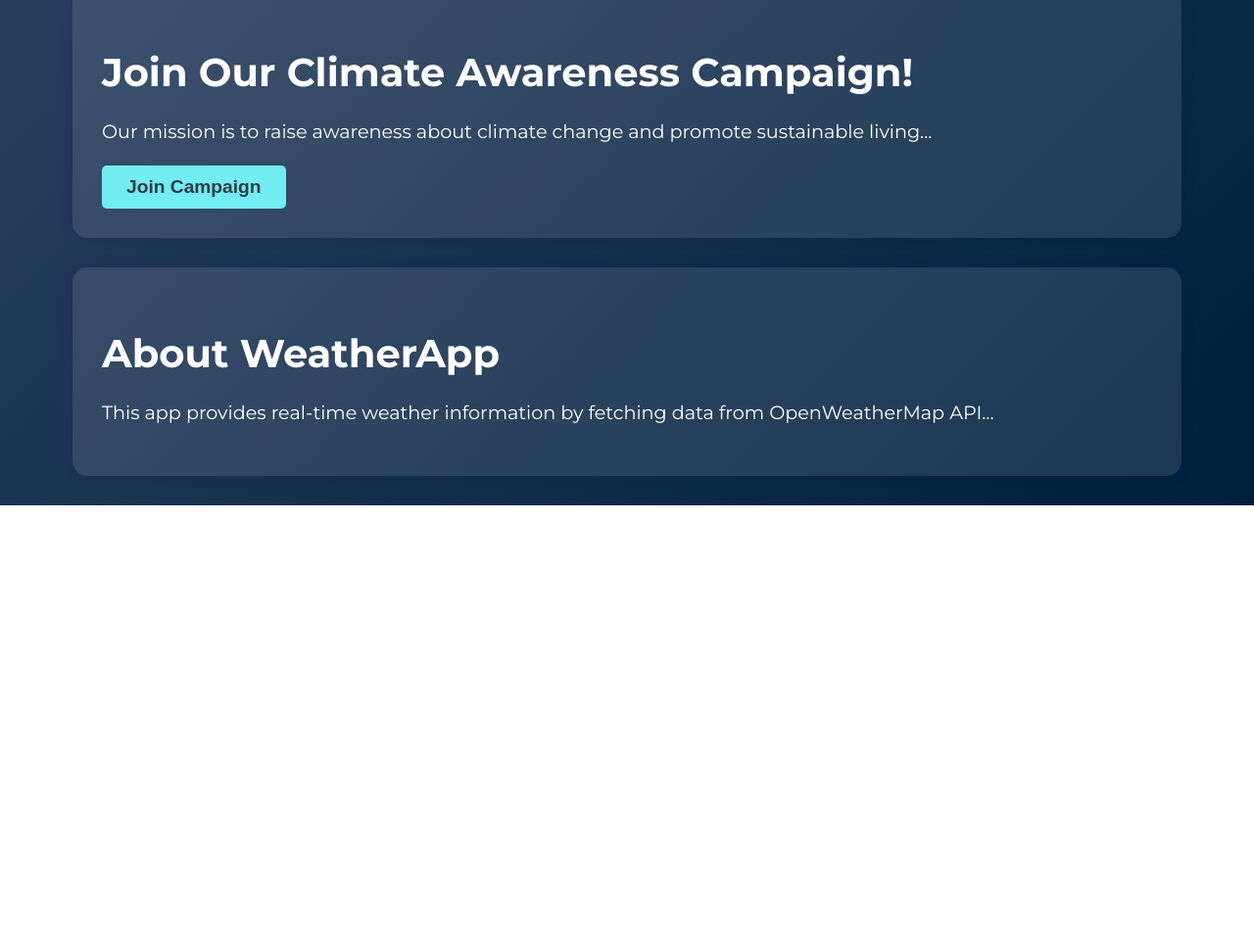
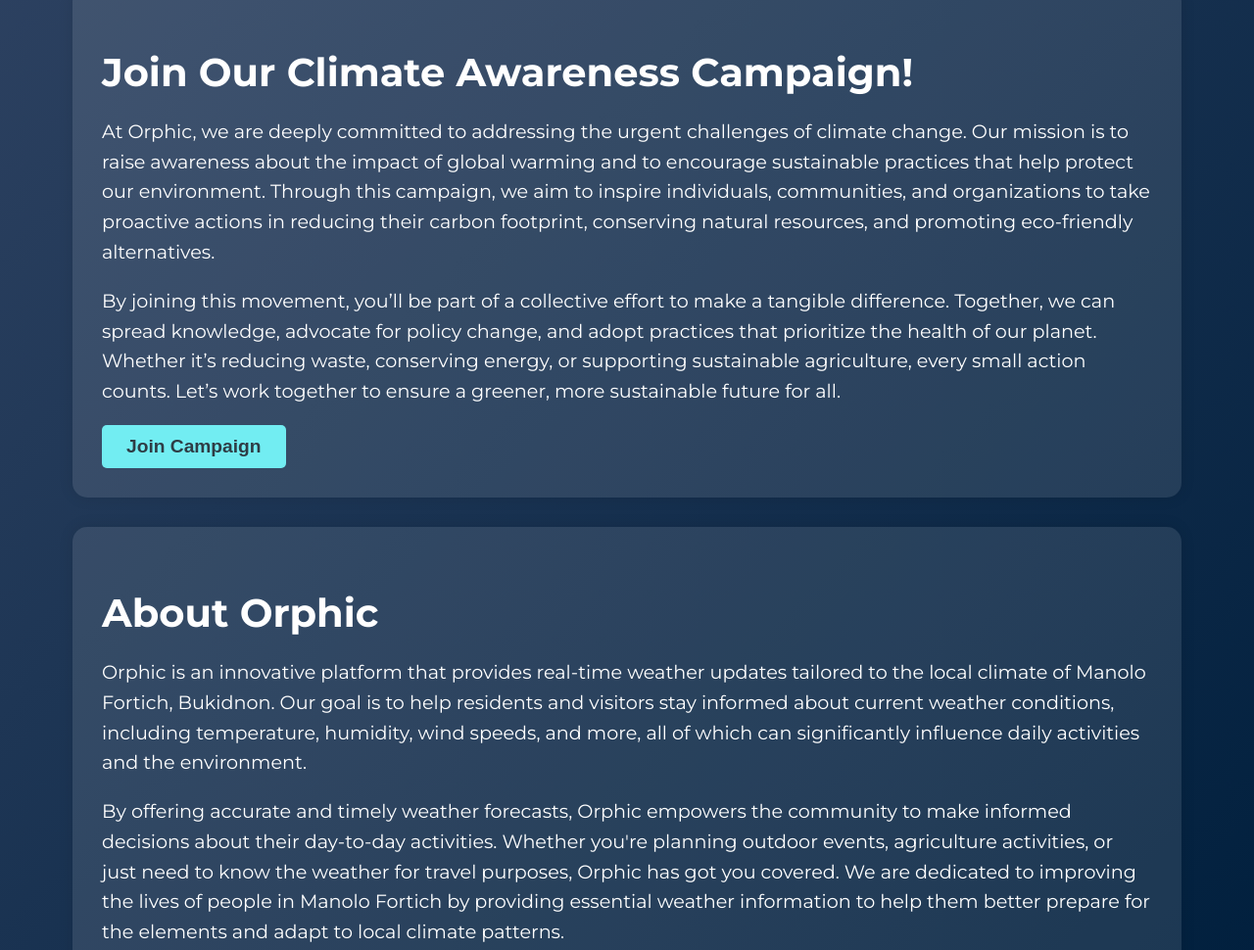
Before and after one commit to OR-PHIC/WebApp, a plain HTML site: page Home.html in a window 1280 px wide. Shown: the part 1223-2193 px from the top of the page at 98% size. Before the commit the page ends 1739 px from the top, so only its background shows below. Drawn offline with nearby package versions, Linux system fonts and the light colour scheme; no server answers.

Commit message:
changed lines

```diff
--- a/Home.html
+++ b/Home.html
@@ -352,6 +352,7 @@
             <li><a href="Home.html">Home</a></li>
             <li><a href="#">Campaigns</a></li>
             <li><a href="#">About</a></li>
+            <li><a href="index.html">Exit</a></li>
         </ul>
     </div>
 
@@ -461,12 +462,6 @@
 
         const myMap = new LeafletMap('map', [8.367914, 124.865813], 18);
 
-        /*
-        myMap.addMarker(8.359735, 124.869206, 'CCS Faculty Office');
-        myMap.addMarker(8.359639,124.869179, 'CCS Laboratory 1');
-        myMap.addMarker(8.359554,124.869153, 'CCS Laboratory 2');
-        */
-
         myMap.loadMarkersFromJson('Map.json');
 
     </script>
@@ -476,15 +471,21 @@
     <section class="sections">
         <div class="campaign-section">
             <h2>Join Our Climate Awareness Campaign!</h2>
-            <p>Our mission is to raise awareness about climate change and promote sustainable living...</p>
+            <p>At Orphic, we are deeply committed to addressing the urgent challenges of climate change. Our mission is to raise awareness about the impact of global warming and to encourage sustainable practices that help protect our environment. Through this campaign, we aim to inspire individuals, communities, and organizations to take proactive actions in reducing their carbon footprint, conserving natural resources, and promoting eco-friendly alternatives.</p>
+
+            <p>By joining this movement, you’ll be part of a collective effort to make a tangible difference. Together, we can spread knowledge, advocate for policy change, and adopt practices that prioritize the health of our planet. Whether it’s reducing waste, conserving energy, or supporting sustainable agriculture, every small action counts. Let’s work together to ensure a greener, more sustainable future for all.</p>
+
             <button class="campaign-btn" onclick="joinCampaign()">Join Campaign</button>
         </div>
 
         <div class="about-section">
-            <h2>About WeatherApp</h2>
-            <p>This app provides real-time weather information by fetching data from OpenWeatherMap API...</p>
+            <h2>About Orphic</h2>
+            <p>Orphic is an innovative platform that provides real-time weather updates tailored to the local climate of Manolo Fortich, Bukidnon. Our goal is to help residents and visitors stay informed about current weather conditions, including temperature, humidity, wind speeds, and more, all of which can significantly influence daily activities and the environment.</p>
+
+            <p>By offering accurate and timely weather forecasts, Orphic empowers the community to make informed decisions about their day-to-day activities. Whether you're planning outdoor events, agriculture activities, or just need to know the weather for travel purposes, Orphic has got you covered. We are dedicated to improving the lives of people in Manolo Fortich by providing essential weather information to help them better prepare for the elements and adapt to local climate patterns.</p>
         </div>
     </section>
+
 
     <script src="https://code.jquery.com/jquery-3.3.1.slim.min.js"></script>
     <script src="https://stackpath.bootstrapcdn.com/bootstrap/4.3.1/js/bootstrap.min.js"></script>
```
Also changed, not shown: index.html (+0 -5 lines).
